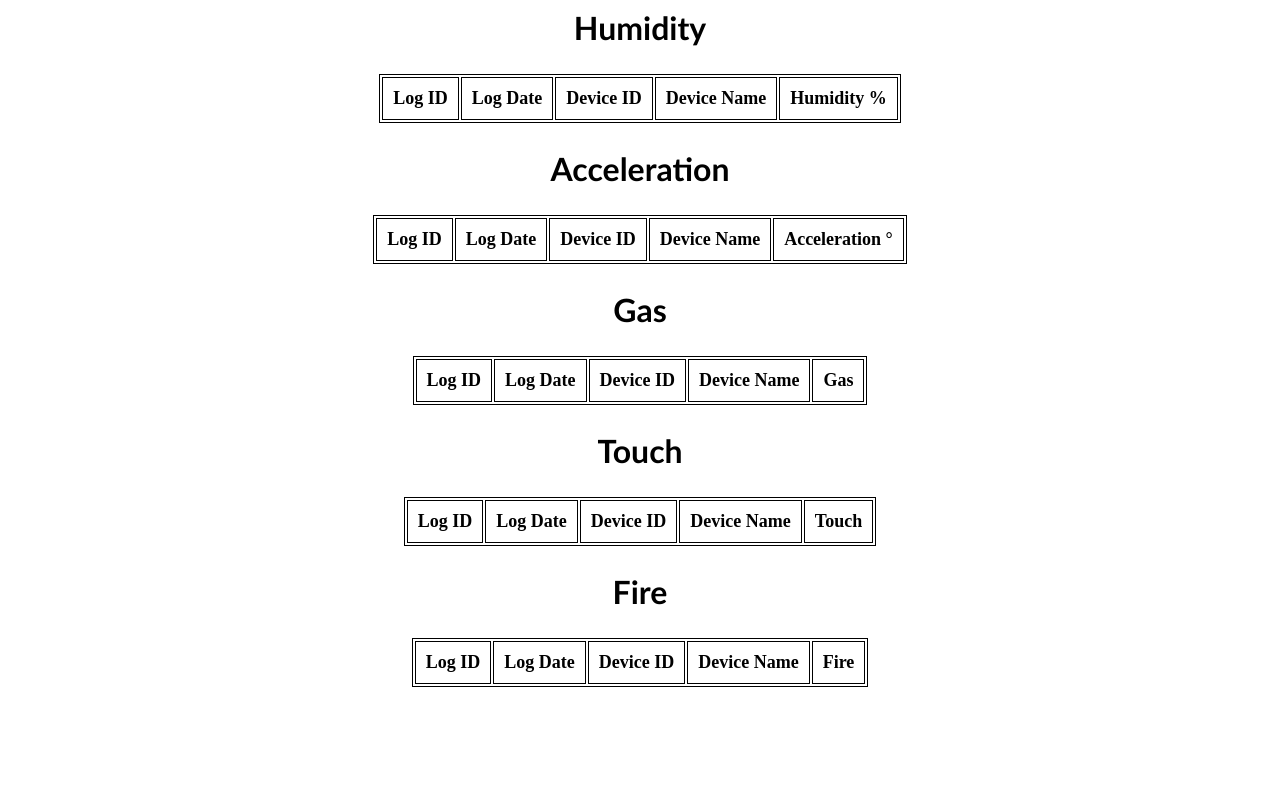
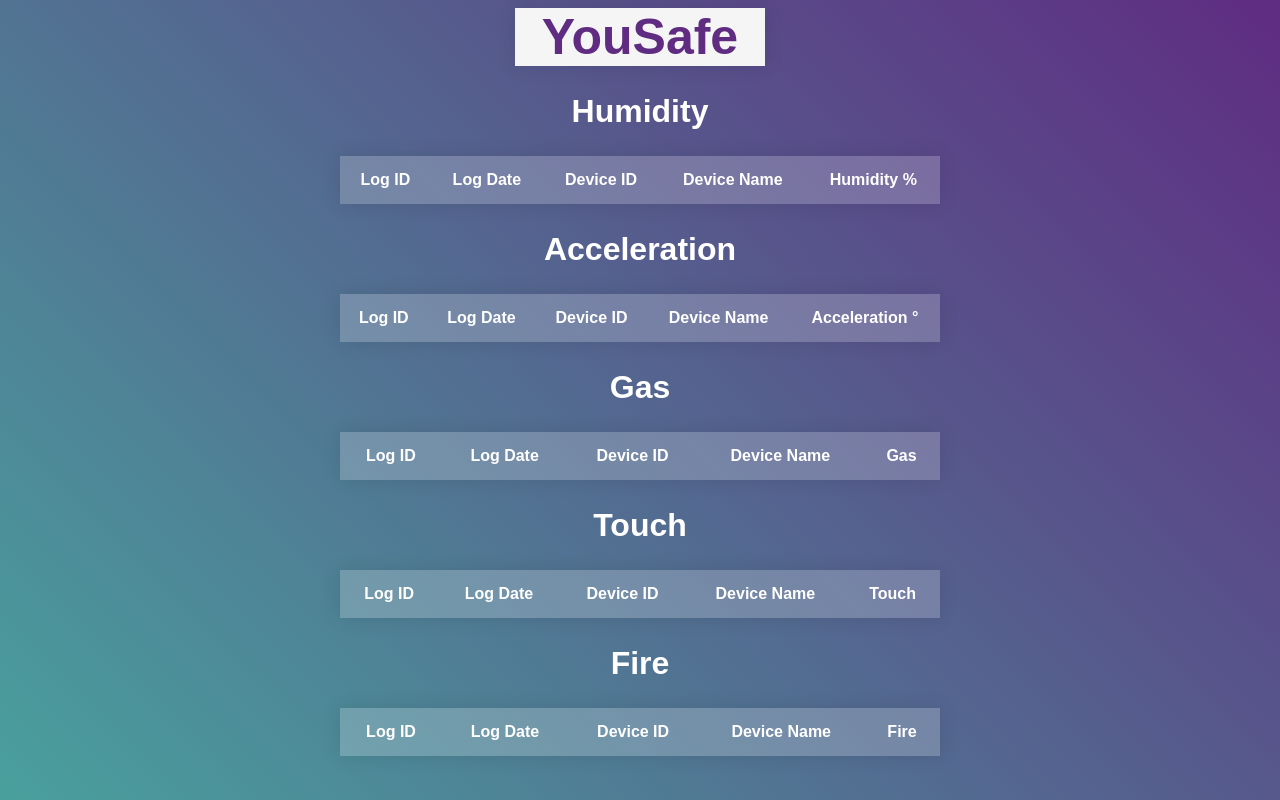
Before and after one commit to A00833604/IOT, a website: page visualize/index.html in a window 1280 px wide. Drawn offline with nearby package versions, Linux system fonts and the light colour scheme; no server answers.

Commit message:
Update index.html

```diff
--- a/visualize/index.html
+++ b/visualize/index.html
@@ -6,39 +6,69 @@
 
     <script src="https://code.jquery.com/jquery-3.5.1.js"></script>
     <style>
+        body {
+        background: linear-gradient(45deg, #49a09d, #5f2c82);
+}
+        .ys{
+            background-color: whitesmoke;
+            overflow: hidden;
+            font-family: sans-serif;
+            box-shadow: 0 0 20px rgba(0,0,0,0.1);
+            color:#5f2c82;
+            font-size:50px;
+            width:250px;
+            margin:auto;
+            text-align:center;
+        }
+
         table {
             margin: 0 auto;
-            font-size: large;
-            border: 1px solid black;
+            width: 600px;
+            border-collapse: collapse;
+            overflow: hidden;
+            box-shadow: 0 0 20px rgba(0,0,0,0.1);
+            font-weight: 100;
+            font-family: sans-serif;
+
         }
 
         .sensor-title {
             text-align: center;
+            color: white;
             font-size: xx-large;
-            font-family: 'Gill Sans',
-                'Gill Sans MT', ' Calibri',
-                'Trebuchet MS', 'sans-serif';
+            font-family: sans-serif;
+
         }
 
+
         td {
-            background-color: #d4f5f5;
-            border: 1px solid black;
+            padding: 15px;
+            background-color: rgba(255,255,255,0.2);
+            color: #fff;
+
         }
 
         th,
         td {
-            font-weight: bold;
-            border: 1px solid black;
-            padding: 10px;
+            padding: 15px;
+            background-color: rgba(255,255,255,0.2);
+            color: #fff;
             text-align: center;
+            font-family: sans-serif;
+
         }
 
         td {
+            padding: 15px;
+            background-color: rgba(255,255,255,0.2);
+            color: #fff;
             font-weight: lighter;
+            font-family: sans-serif;
+
         }
     </style>
 </head>
-
+<h2 class="ys">YouSafe</h2>
 <body>
     <section id="humidity-section">
         <h2 class="sensor-title">Humidity</h2>
```
